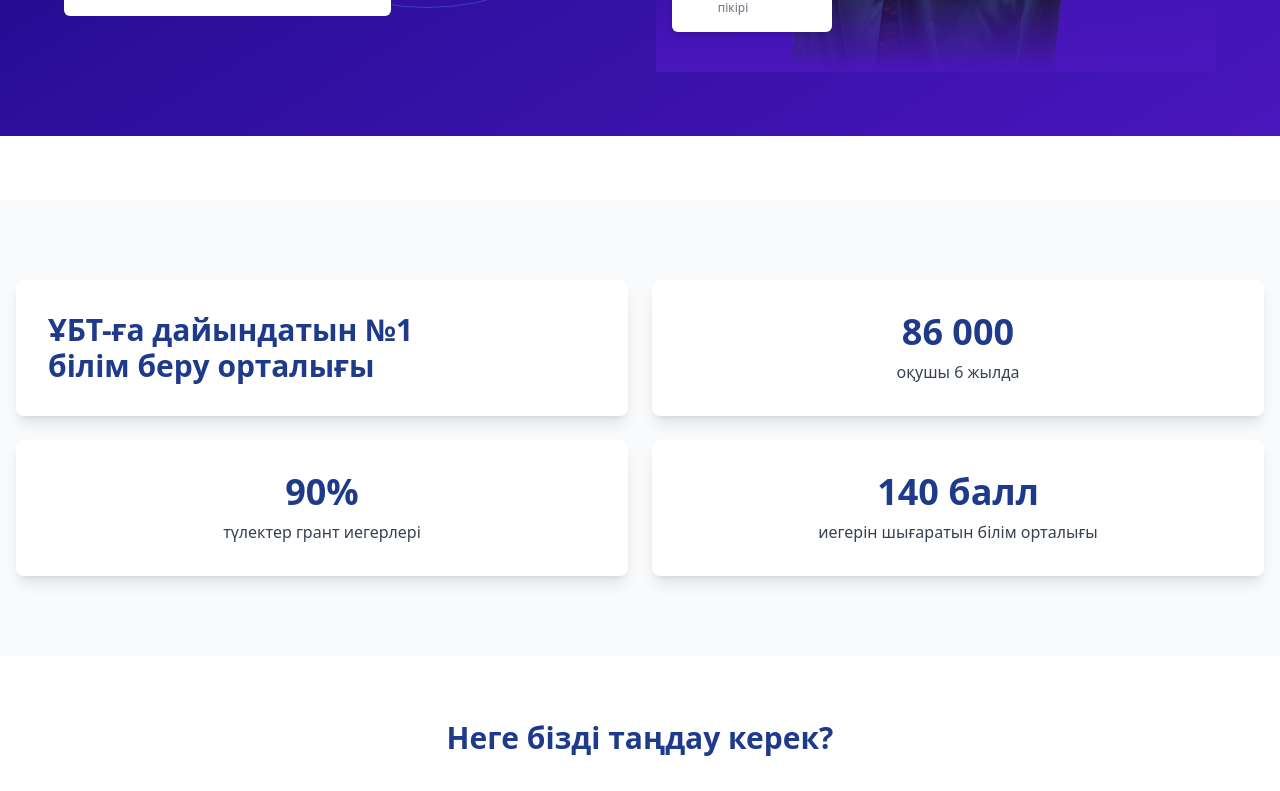
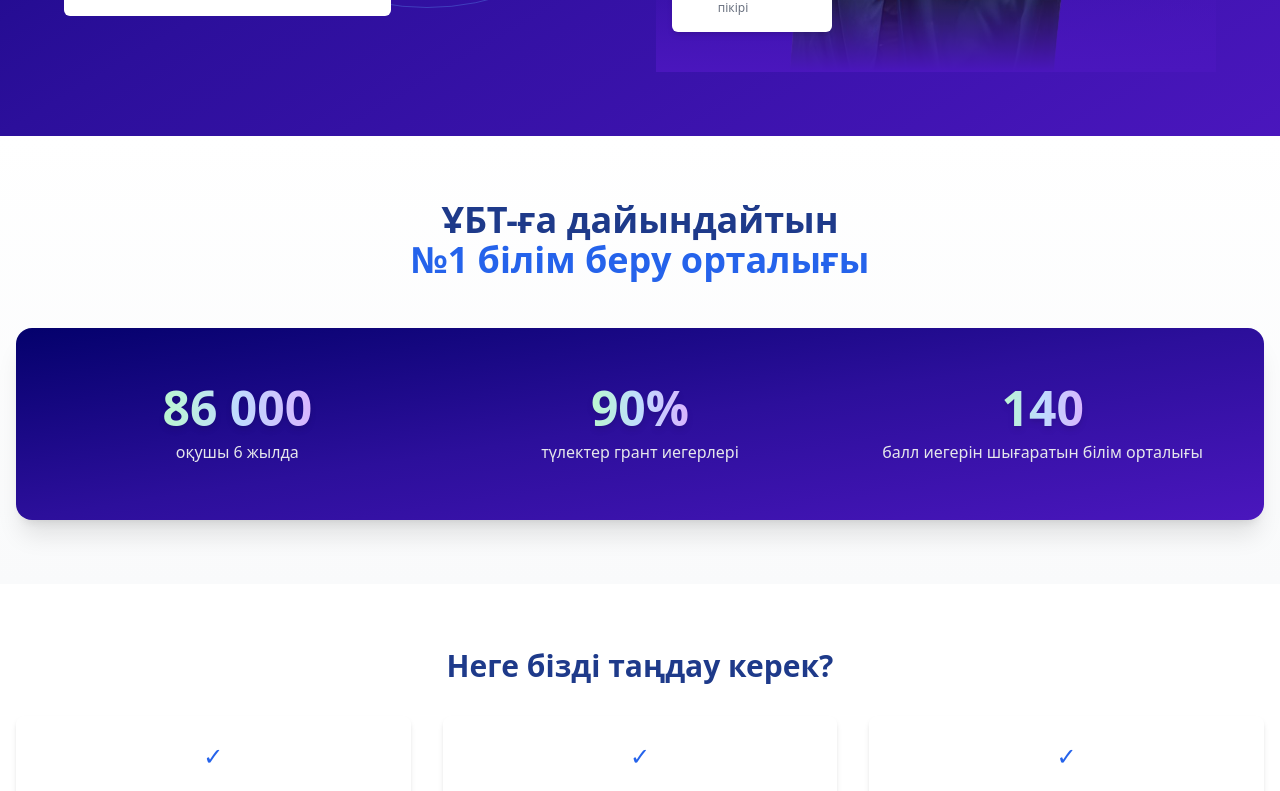
Before and after one commit to Ars160/YerkinOnerAcademy1, a React (Create React App) app: page / in a window 1280 px wide. Shown: the part 620-1411 px from the top of the page. Built offline with nearby package versions, Linux system fonts and the light colour scheme.

Commit message:
updated Statsblock compont

```diff
--- a/src/components/Header.js
+++ b/src/components/Header.js
@@ -21,7 +21,7 @@ const Header = () => {
         isScrolled ? "py-3 bg-white/95 shadow-sm" : "py-4 bg-indigo-950/90"
       )}
     >
-      <div className="container mx-auto px-4 md:px-2 flex items-center justify-between">
+      <div className="container mx-auto px-4 md:px-2 lg:px-16 flex items-center justify-between">
         <a href="/" className="text-xl md:text-2xl font-bold">
           <span className={clsx(isScrolled ? "text-blue-900" : "text-white")}>
             YerkinOner
--- a/src/components/StatsBlock.js
+++ b/src/components/StatsBlock.js
@@ -2,55 +2,68 @@ import React from 'react';
 
 const StatsBlock = () => {
   return (
-    <section className="mt-16 py-20 bg-[#F8FAFC]">
+    <section className="py-16 bg-gradient-to-b from-white to-gray-50">
       <div className="container mx-auto px-4">
-        {/* Сетка 2×2 на больших экранах, 1×4 на мобильных */}
-        <div className="grid grid-cols-1 md:grid-cols-2 gap-6">
 
-          {/* Карточка №1: Заголовок */}
-          <div className="bg-white rounded-lg p-6 md:p-8 shadow-lg flex items-center">
-            <h2 className="text-xl md:text-2xl lg:text-3xl font-bold leading-snug text-blue-900">
-              ҰБТ-ға дайындатын №1 <br />
-              білім беру орталығы
-            </h2>
-          </div>
+        {/* Заголовок */}
+        <div className="mb-12 text-center">
+          <h2 className="text-3xl md:text-4xl font-bold text-blue-900 leading-tight">
+            ҰБТ-ға дайындайтын<br />
+            <span className="text-blue-600">№1 білім беру орталығы</span>
+          </h2>
+        </div>
 
-          {/* Карточка №2: 86 000 оқушы */}
-          <div className="bg-white rounded-lg p-6 md:p-8 shadow-lg flex items-center justify-center">
-            <div className="text-center">
-              <p className="text-3xl md:text-4xl font-extrabold text-blue-900 mb-2">
+        {/* Статистика с градиентным фоном */}
+        <div className="bg-gradient-to-br from-[#04016C] via-[#2C0F9B] to-[#4A16BD]
+                        rounded-2xl shadow-xl p-8">
+          <div className="grid grid-cols-1 md:grid-cols-3 gap-6">
+
+            {/* Карточка 86 000 */}
+            <div className="p-6 flex flex-col items-center">
+              <p
+                className="text-4xl md:text-5xl font-black mb-2
+                           text-transparent bg-clip-text
+                           bg-gradient-to-r from-green-200 via-blue-200 to-purple-300
+                           drop-shadow-md hover:scale-105 transition-transform"
+              >
                 86 000
               </p>
-              <p className="text-sm md:text-base text-gray-700">
+              <p className="text-gray-200 text-center text-sm md:text-base">
                 оқушы 6 жылда
               </p>
             </div>
-          </div>
 
-          {/* Карточка №3: 90% грант */}
-          <div className="bg-white rounded-lg p-6 md:p-8 shadow-lg flex items-center justify-center">
-            <div className="text-center">
-              <p className="text-3xl md:text-4xl font-extrabold text-blue-900 mb-2">
+            {/* Карточка 90% */}
+            <div className="p-6 flex flex-col items-center">
+              <p
+                className="text-4xl md:text-5xl font-black mb-2
+                           text-transparent bg-clip-text
+                           bg-gradient-to-r from-green-200 via-blue-200 to-purple-300
+                           drop-shadow-md hover:scale-105 transition-transform"
+              >
                 90%
               </p>
-              <p className="text-sm md:text-base text-gray-700">
+              <p className="text-gray-200 text-center text-sm md:text-base">
                 түлектер грант иегерлері
               </p>
             </div>
-          </div>
 
-          {/* Карточка №4: 140 балл */}
-          <div className="bg-white rounded-lg p-6 md:p-8 shadow-lg flex items-center justify-center">
-            <div className="text-center">
-              <p className="text-3xl md:text-4xl font-extrabold text-blue-900 mb-2">
-                140 балл
+            {/* Карточка 140 балл */}
+            <div className="p-6 flex flex-col items-center">
+              <p
+                className="text-4xl md:text-5xl font-black mb-2
+                           text-transparent bg-clip-text
+                           bg-gradient-to-r from-green-200 via-blue-200 to-purple-300
+                           drop-shadow-md hover:scale-105 transition-transform"
+              >
+                140
               </p>
-              <p className="text-sm md:text-base text-gray-700">
-                иегерін шығаратын білім орталығы
+              <p className="text-gray-200 text-center text-sm md:text-base">
+                балл иегерін шығаратын білім орталығы
               </p>
             </div>
+
           </div>
-
         </div>
       </div>
     </section>
```
